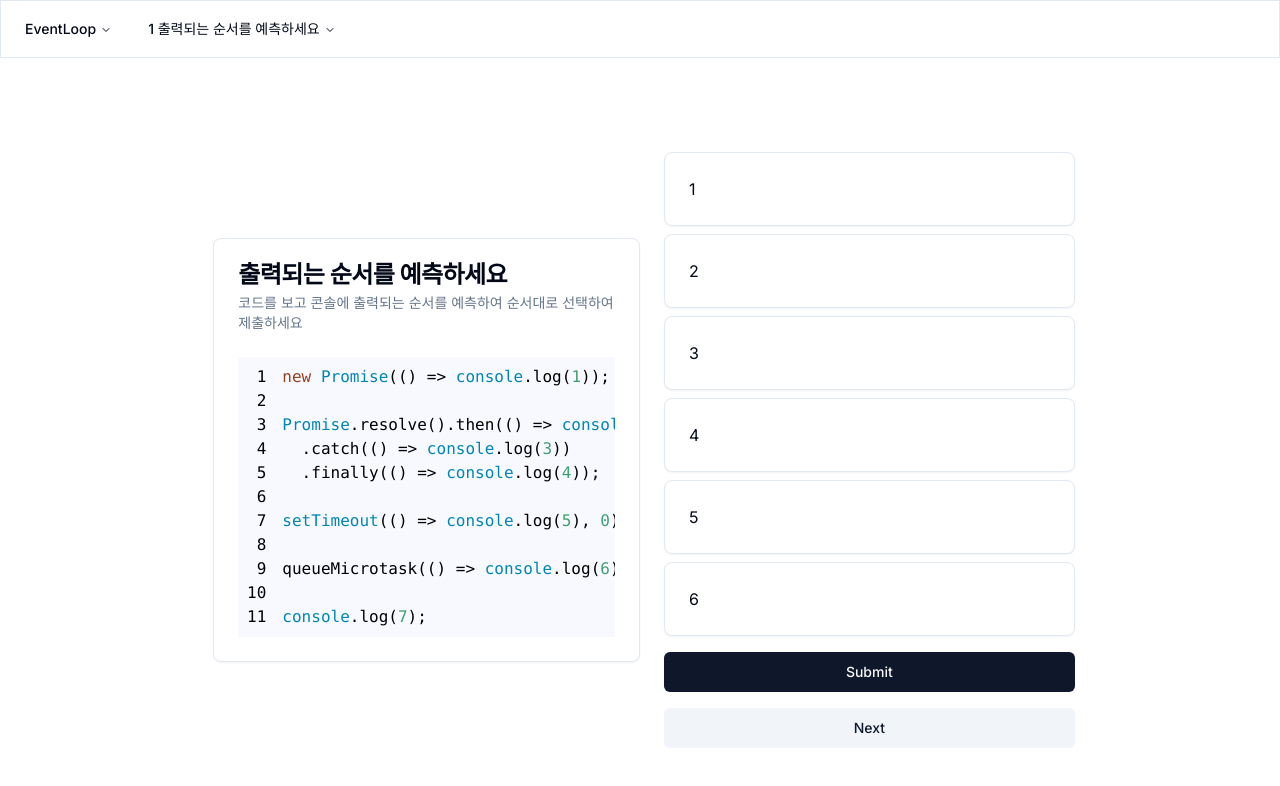
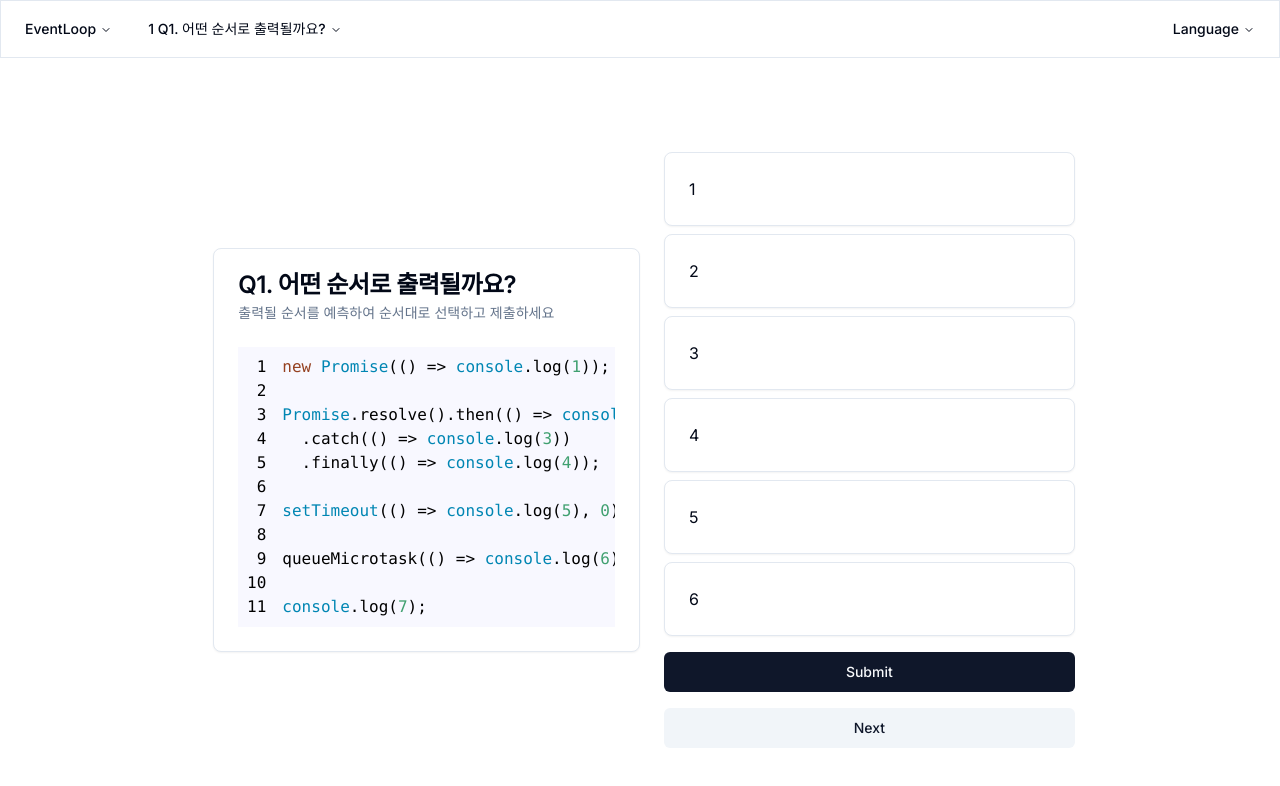
Before and after one commit to ckrb63/javascript-quiz, a Next.js app: page / in a window 1280 px wide. Shown: the top 786 px of the page. Built offline with nearby package versions, Linux system fonts and the light colour scheme.

Commit message:
Add: Language Transition

```diff
--- a/components/Answer.tsx
+++ b/components/Answer.tsx
@@ -6,6 +6,7 @@ import { CheckCircle2 } from "lucide-react";
 import { useEffect } from "react";
 import { quizCategoryAtom } from "./Header";
 import { quizMap } from "@/data/quiz";
+import BacktickStylingString from "./Backtick";
 
 export const selectedAnswerAtom = atom<number[]>([]);
 
@@ -23,7 +24,8 @@ export default function Answer() {
   }, [quizIndex, quizCategory]);
 
   const handleSingleSelect = (answerNumber: number) => {
-    setSelectedAnswer([answerNumber]);
+    if (selectedAnswer[0] === answerNumber) setSelectedAnswer([]);
+    else setSelectedAnswer([answerNumber]);
   };
 
   const handleMultiSelect = (answerNumber: number) => {
@@ -72,8 +74,14 @@ export default function Answer() {
             />
             <CardHeader>
               <div className="flex items-center space-x-2">
-                <label className="cursor-pointer" htmlFor={`${option}${index}`}>
-                  {option.number} {option.text[language]}
+                <label
+                  className="flex cursor-pointer"
+                  htmlFor={`${option}${index}`}
+                >
+                  <p className="mr-3">{option.number}</p>{" "}
+                  <p>
+                    <BacktickStylingString text={option.text[language]} />
+                  </p>
                 </label>
               </div>
             </CardHeader>
--- /dev/null
+++ b/components/Backtick.tsx
@@ -0,0 +1,16 @@
+export default function BacktickStylingString({ text }: { text: string }) {
+  const parts = text.split(/`([^`]+)`/);
+  console.log(parts);
+  return parts.map((part, index) =>
+    index % 2 === 1 ? (
+      <span
+        key={index}
+        className="rounded-[3px] bg-gray-200 px-1 py-[2px] text-sm"
+      >
+        {part}
+      </span>
+    ) : (
+      part
+    ),
+  );
+}
--- a/components/Header.tsx
+++ b/components/Header.tsx
@@ -11,13 +11,14 @@ import { ScrollArea } from "./ui/scroll-area";
 import { atom, useAtom } from "jotai";
 import { quizMap } from "@/data/quiz";
 import { languageAtom, quizIndexAtom } from "@/app/page";
+import { languageMap } from "@/lib/language";
 
 export const quizCategoryAtom = atom<QuizCategories>("EventLoop");
 
 export default function Header() {
   const [selectedCategory, setSelectedCategory] = useAtom(quizCategoryAtom);
   const [quizIndex, setQuizIndex] = useAtom(quizIndexAtom);
-  const [language] = useAtom(languageAtom);
+  const [language, setLanguage] = useAtom(languageAtom);
 
   const quiz = quizMap[selectedCategory][quizIndex];
 
@@ -86,6 +87,25 @@ export default function Header() {
           </NavigationMenuItem>
         </NavigationMenuList>
       </NavigationMenu>
+      <NavigationMenu>
+        <NavigationMenuList>
+          <NavigationMenuItem>
+            <NavigationMenuTrigger>Language</NavigationMenuTrigger>
+            <NavigationMenuContent>
+              <ul className="grid w-40 gap-3 p-3">
+                {languageMap.map((lang) => (
+                  <li
+                    onClick={() => setLanguage(lang.shortName)}
+                    className={`${lang.shortName === language && "underline"} block cursor-pointer select-none space-y-1 rounded-md p-3 leading-none outline-none transition-colors hover:text-accent-foreground hover:underline`}
+                  >
+                    {lang.flag} {lang.fullName}
+                  </li>
+                ))}
+              </ul>
+            </NavigationMenuContent>
+          </NavigationMenuItem>
+        </NavigationMenuList>
+      </NavigationMenu>
     </div>
   );
 }
--- a/data/quizzes/event-loop.ts
+++ b/data/quizzes/event-loop.ts
@@ -1,4 +1,7 @@
-import { orderOptionsGenerator } from "@/lib/options";
+import {
+  descriptionMap,
+  orderOptionsGenerator,
+} from "@/lib/quiz-text-generator";
 import { Quiz } from "@/types/quiz";
 
 export const EventLoopQuizList: Quiz[] = [
@@ -7,14 +10,11 @@ export const EventLoopQuizList: Quiz[] = [
     category: "EventLoop",
     type: "Order",
     question: {
-      en: "Predict the order of logging",
-      kr: "출력되는 순서를 예측하세요",
+      en: "Q1. Predict the order of logging",
+      kr: "Q1. 어떤 순서로 출력될까요?",
     },
     options: orderOptionsGenerator(6),
-    description: {
-      en: "Look at the code, predict the order in which it is output to the console, and select and submit it in order",
-      kr: "코드를 보고 콘솔에 출력되는 순서를 예측하여 순서대로 선택하여 제출하세요",
-    },
+    description: descriptionMap.Order,
     code: `new Promise(() => console.log(1));
 
 Promise.resolve().then(() => console.log(2))
--- a/data/quizzes/hoisting.ts
+++ b/data/quizzes/hoisting.ts
@@ -1,3 +1,25 @@
+import { descriptionMap } from "@/lib/quiz-text-generator";
 import { Quiz } from "@/types/quiz";
 
-export const HoistingQuizList: Quiz[] = [];
+export const HoistingQuizList: Quiz[] = [
+  {
+    id: "1",
+    category: "EventLoop",
+    type: "Select",
+    question: {
+      en: "Q1. Predict the logging",
+      kr: "Q1. 어떻게 출력될까요?",
+    },
+    options: [
+      { number: 1, text: { en: "`foo` and `bar`", kr: "`foo` 그리고 `bar`" } },
+    ],
+    description: descriptionMap.Select,
+    code: `console.log(foo);
+console.log(bar);
+
+var foo = 'foo';
+let bar = 'bar';`,
+    answer: [1],
+    explanation: { en: "this is this", kr: "" },
+  },
+];
--- /dev/null
+++ b/lib/language.ts
@@ -0,0 +1,12 @@
+import { InternationalString } from "@/types/quiz";
+
+type languageMapType = {
+  shortName: keyof InternationalString;
+  fullName: string;
+  flag: string;
+};
+
+export const languageMap: languageMapType[] = [
+  { shortName: "kr", fullName: "한국어", flag: "🇰🇷" },
+  { shortName: "en", fullName: "English", flag: "🇬🇧" },
+];
--- a/lib/options.ts
+++ /dev/null
@@ -1,8 +0,0 @@
-import { QuizOption } from "@/types/quiz";
-
-export const orderOptionsGenerator = (count: number): QuizOption[] => {
-  return Array.from({ length: count }, (_, i) => ({
-    number: i + 1,
-    text: { en: "", kr: "" },
-  }));
-};
--- /dev/null
+++ b/lib/quiz-text-generator.ts
@@ -0,0 +1,24 @@
+import { QuizOption, QuizType } from "@/types/quiz";
+
+export const orderOptionsGenerator = (count: number): QuizOption[] => {
+  return Array.from({ length: count }, (_, i) => ({
+    number: i + 1,
+    text: { en: "", kr: "" },
+  }));
+};
+
+export const descriptionMap: { [key in QuizType]: { en: string; kr: string } } =
+  {
+    Select: {
+      en: "Please select one correct answer from the choices and submit",
+      kr: "선택지 중 정답 하나를 선택하여 제출하세요",
+    },
+    MultiSelect: {
+      en: "Please select one or more correct answers from the choices and submit",
+      kr: "선택지 중 정답 하나 혹은 여러 개를 선택하여 제출하세요",
+    },
+    Order: {
+      en: "Predict the order of appearance, select accordingly in sequence, and submit",
+      kr: "출력될 순서를 예측하여 순서대로 선택하고 제출하세요",
+    },
+  };
--- a/package.json
+++ b/package.json
@@ -24,6 +24,7 @@
     "react": "^18",
     "react-dom": "^18",
     "react-i18next": "^14.1.0",
+    "react-markdown": "^9.0.1",
     "react-syntax-highlighter": "^15.5.0",
     "tailwind-merge": "^2.2.2",
     "tailwindcss-animate": "^1.0.7"
```
Also changed, not shown: app/globals.css (line endings or trailing spaces), 1 other file (tests, documents, lock files or other folders).
